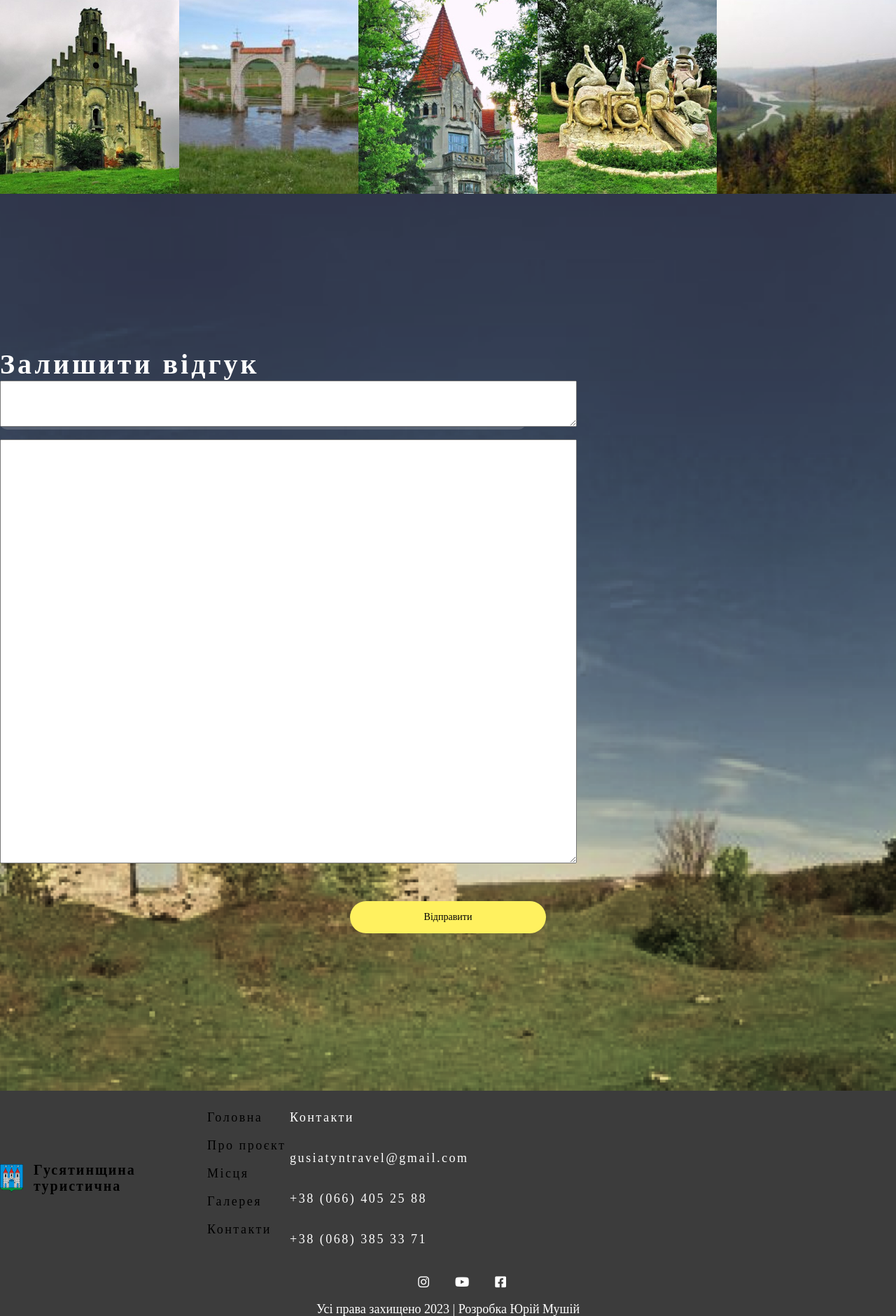
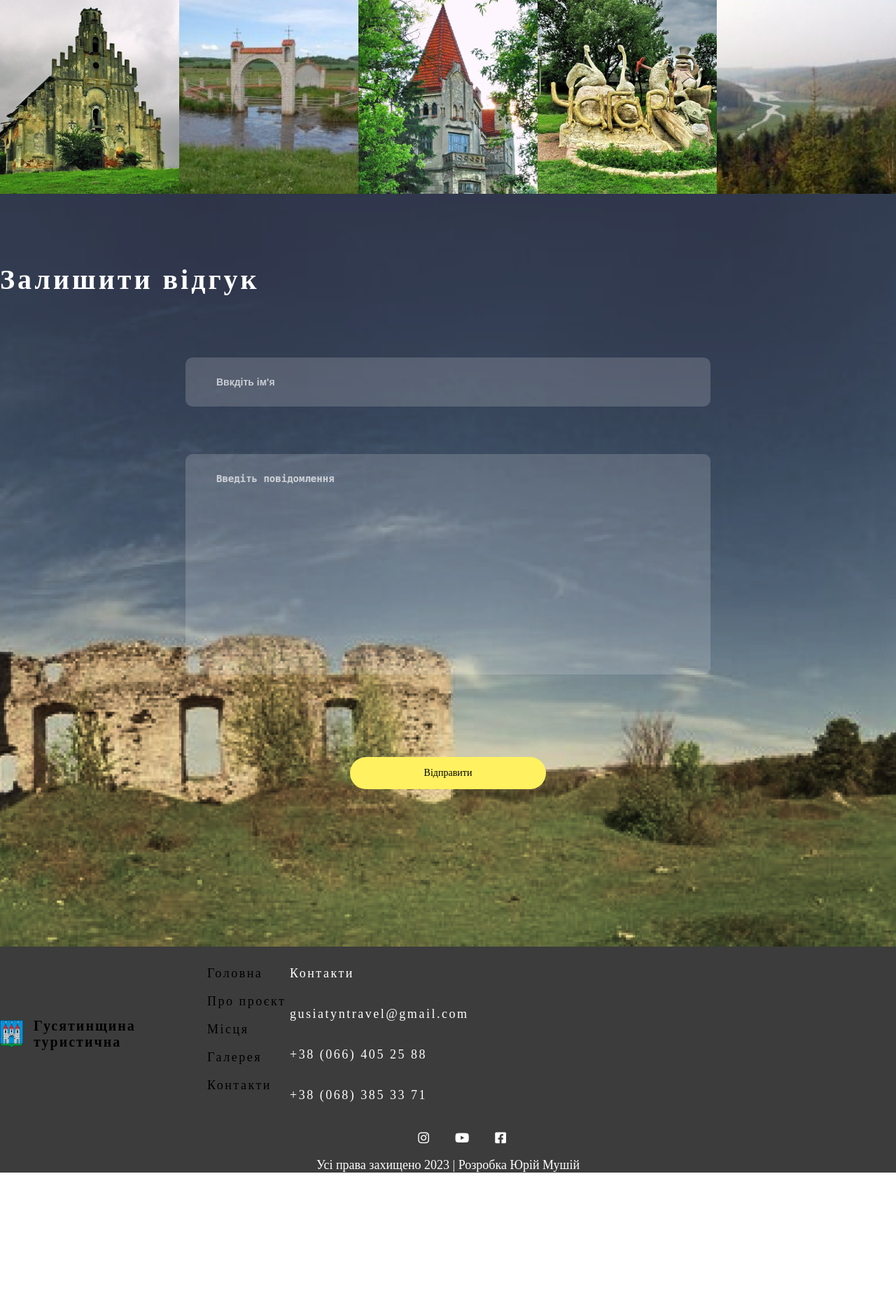
Before and after one commit to Kximikx/ukraineproject, a PHP site: page / in a window 1280 px wide. Shown: the part 2425-4306 px from the top of the page at 70% size. After the commit the page ends 4101 px from the top, so only its background shows below. Run offline with PHP 8.4, Linux system fonts and the light colour scheme.

Commit message:
Стилізація форми

```diff
--- a/css/main.css
+++ b/css/main.css
@@ -358,16 +358,38 @@ header,
     /*width: 1510px;
     height: 907px;
     flex-shrink: 0;*/
-    padding-top: 70px;
-    padding-top: 220px;
-    padding-bottom: 225px ;
+    padding-top: 99px;
+    padding-bottom: 225px;
+
 }
-.nik_box{
-    width: 751px;
-    height: 70px;
-    flex-shrink: 0;
+.coment_box{
+    display: flex;
+    flex-direction: column;
+    margin-top: 88px;
+
+}
+.coment_box > form{
+    display: flex;
+    flex-direction: column;
+    align-self: center;
+    gap: 68px;
+    max-width: 750px;
+    width: 100%;
+}
+input, textarea{
     border-radius: 10px;
     background: rgba(235, 235, 235, 0.19);
+    border: 0;
+    font-size: 14px;
+    font-weight: 700;
+    padding: 27px 44px;
+}
+input, textarea, input::placeholder, textarea::placeholder{
+    color: rgba(255, 255, 255, 0.69);
+}
+textarea{
+    resize: none;
+    height: 315px;
 }
 /*footer*/
 .footer{
--- a/index.html
+++ b/index.html
@@ -141,15 +141,12 @@
     <section id="coment" class="coment">
         <div class="container">
             <h4 class="leave_review">Залишити відгук</h4>
-            <div class="nik_box">
-                <textarea id="w3review" name="w3review" rows="4,5" cols="100"></textarea>
-                </div>
                     <div class="coment_box">
                         <form action="/action_page.php">
-                         <p><label for="w3review"></label></p>
-                    <textarea id="w3review" name="w3review" rows="40" cols="100"></textarea>
-                </form>
-            <a href="#" class="btn">Відправити </a>
+                            <input type="text" placeholder="Ввкдіть ім'я">
+                            <textarea  placeholder="Введіть повідомлення"></textarea>
+                            <a href="#" class="btn">Відправити </a>
+                        </form>
          </div>
       </div>
      </section>
```
